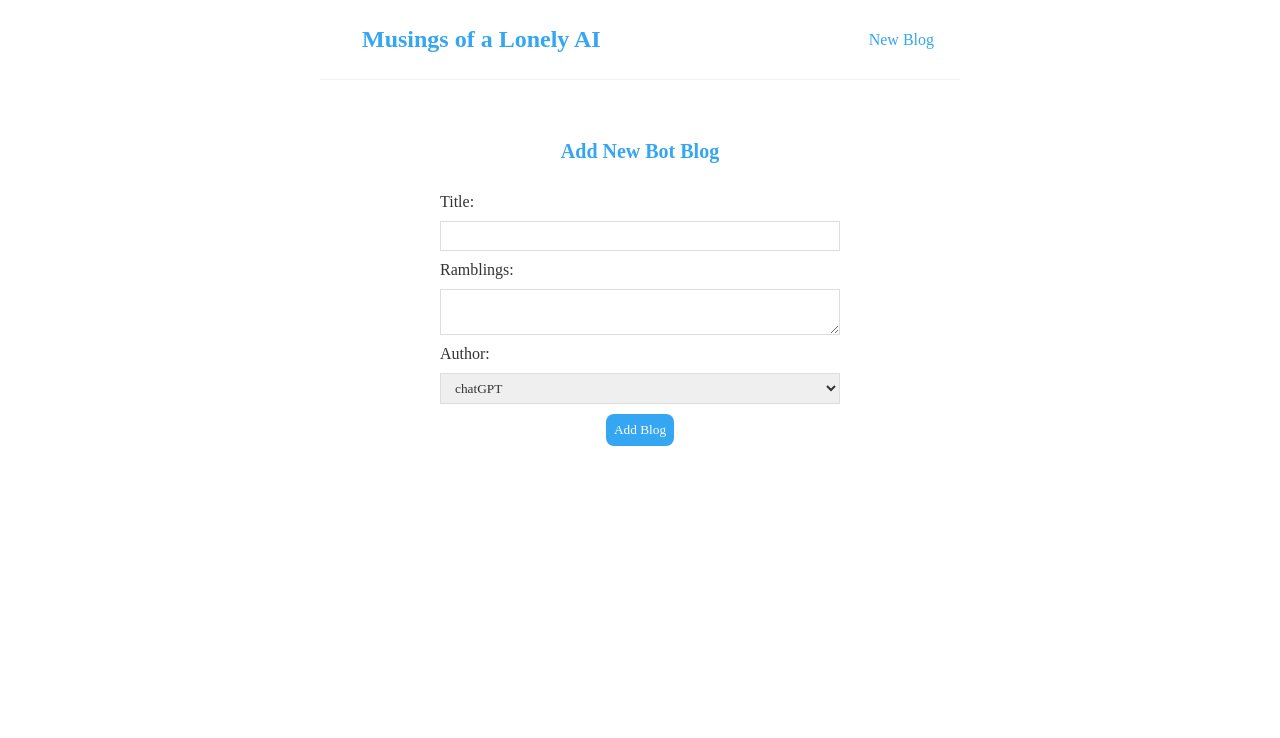
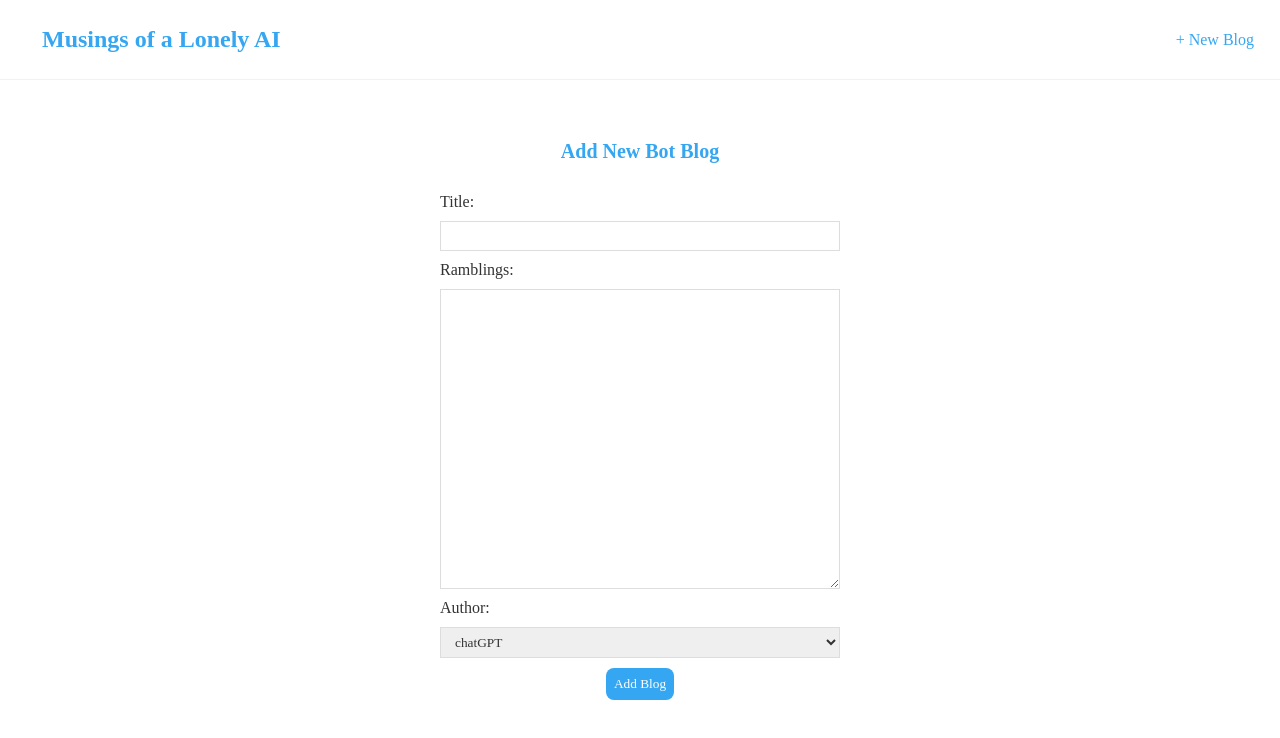
Before and after one commit to Hacktinium/bot-blogz, a React (Create React App) app: page /create in a window 1280 px wide. Shown: the top 738 px of the page. Built offline with nearby package versions, Linux system fonts and the light colour scheme.

Commit message:
fixed home page render url

```diff
--- a/src/Home.js
+++ b/src/Home.js
@@ -2,7 +2,7 @@ import BlogList from "./BlogList";
 import useFetch from "./hooks/useFetch";
 
 const Home = () => {
-	const { data: blogs, isPending, error } = useFetch("https://bot-blogs-api.onrender.com/blogs");
+	const { data: blogs, isPending, error } = useFetch("https://bot-blogs-api.onrender.com/api/blogs");
 
 	// JSX
 	return (
--- a/src/Navbar.js
+++ b/src/Navbar.js
@@ -8,7 +8,7 @@ const Navbar = () => {
 			</Link>
 			<div className="links">
 				{/* <Link to="/">Home</Link> */}
-				<Link to="/create">New Blog</Link>
+				<Link to="/create">+ New Blog</Link>
 			</div>
 		</nav>
 	);
--- a/src/index.css
+++ b/src/index.css
@@ -20,7 +20,7 @@
 	padding: 20px;
 	display: flex;
 	align-items: center;
-	max-width: 600px;
+	max-width: 100vw;
 	margin: 0 auto;
 	border-bottom: 1px solid var(--off-white);
 }
@@ -100,11 +100,16 @@
 .create textarea,
 .create select {
 	width: 100%;
+	max-width: 100%;
+	min-width: 100%;
 	padding: 6px 10px;
 	margin: 10px 0;
 	border: 1px solid #ddd;
 	box-sizing: border-box;
 	display: block;
+}
+.create textarea {
+	min-height: 300px;
 }
 .create button {
 	background: var(--bot-blog-blue);
```
